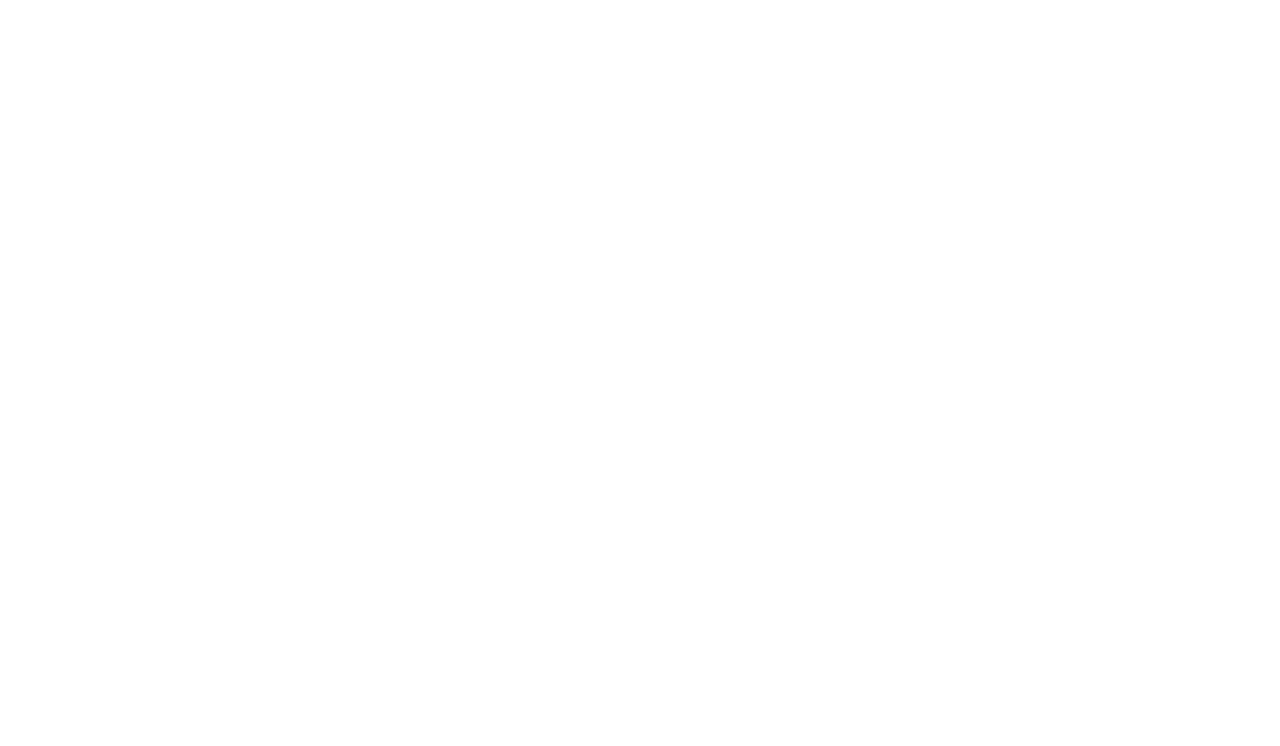
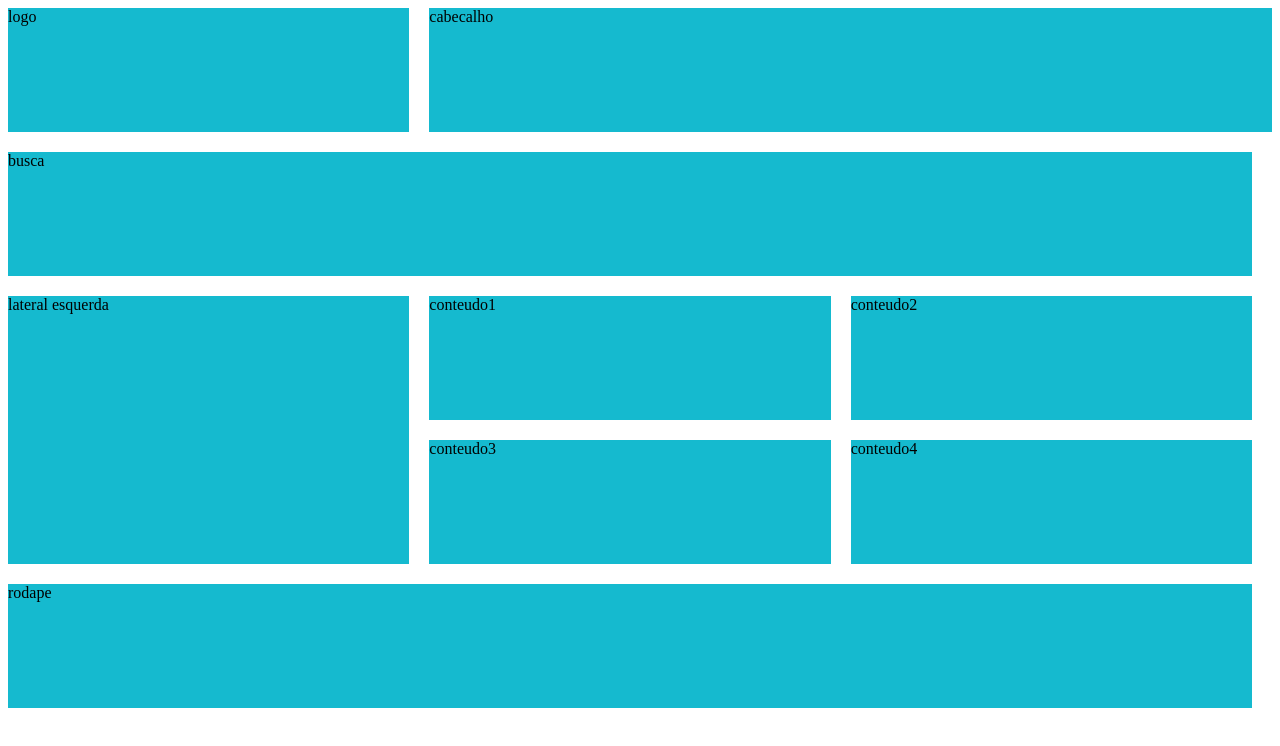
Before and after one commit to Samuel-cyber1/UC-08-SA2-A1, a plain HTML site: page index.html in a window 1280 px wide. Drawn offline with Linux system fonts and the light colour scheme.

Commit message:
atualizaçao do projeto

```diff
--- /dev/null
+++ b/_css/estilo.css
@@ -0,0 +1,66 @@
+section{
+    display: grid;
+    grid-template-columns: 1fr  1fr 1fr;
+    grid-template-rows: 1fr 1fr 1fr 1fr 1fr;
+    grid-gap: 20px;
+    min-height: 700px;
+
+}
+section .logo{
+     grid-column: 1/span 1;
+     grid-row:1/span 1;
+     background-color: rgb(21, 186, 207);
+
+}
+section .cabecalho{
+    grid-column: 2/span 3;
+    grid-row: 1/span 1;
+    background-color: rgb(21, 186, 207);
+
+}
+
+section .busca{
+    grid-column: 1/span 3;
+    grid-row: 2/span 1;
+    background-color: rgb(21, 186, 207);
+
+}
+
+section .lateral{
+    grid-column: 1/span 1;
+    grid-row: 3/span 2;
+    background-color: rgb(21, 186, 207);}
+
+
+section .conteudo1{
+    grid-column: 2/span 1;
+    grid-row: 3/span 1;
+    background-color: rgb(21, 186, 207);
+
+}
+
+section .conteudo2{
+    grid-column: 3/span 1;
+    grid-row: 3/span 1;
+    background-color: rgb(21, 186, 207);
+
+}
+section .conteudo3{
+    grid-column: 2/span 1;
+    grid-row: 4/span 1;
+    background-color: rgb(21, 186, 207);
+
+}
+
+section .conteudo4{
+    grid-column: 3/span 1;
+    grid-row: 4/span 1;
+    background-color: rgb(21, 186, 207);
+
+}
+section .roda{
+    grid-column: 1/span 3;
+    grid-row: 5/span 1;
+    background-color: rgb(21, 186, 207);
+
+}
--- a/index.html
+++ b/index.html
@@ -4,9 +4,22 @@
     <meta charset="UTF-8">
     <meta http-equiv="X-UA-Compatible" content="IE=edge">
     <meta name="viewport" content="width=device-width, initial-scale=1.0">
+    <link rel="stylesheet" href="./_css/estilo.css">
     <title>Document</title>
 </head>
 <body>
 
+    <section>
+        <div class="logo">logo</div>
+        <div class="cabecalho">cabecalho</div>
+        <div class="busca">busca</div>
+        <div class="lateral">lateral esquerda </div>
+        <div class="conteudo1">conteudo1</div>
+        <div class="conteudo2">conteudo2</div>
+        <div class="conteudo3">conteudo3</div>
+        <div class="conteudo4">conteudo4</div>
+        <div class="roda">rodape</div>
+
+    </section>
 </body>
 </html>
```
